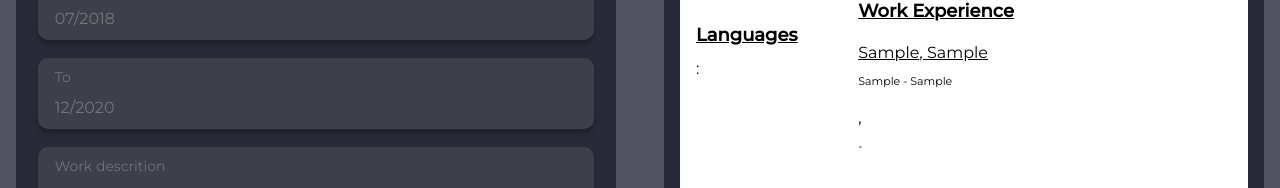
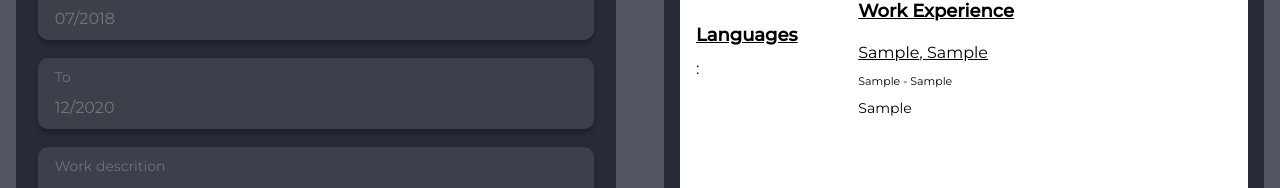
Before and after one commit to LPRegen/resume-builder, a React (Create React App) app: page /work in a window 1280 px wide. Both pictures are taken after typing "Sample", "Sample", "Sample", "Sample", "Sample" into the empty fields and a click on the button "Add". Shown: the part 342-530 px from the top of the page. Built offline with nearby package versions, Linux system fonts and the light colour scheme.

Commit message:
feat: add work description to component

```diff
--- a/src/components/Resume/Work.js
+++ b/src/components/Resume/Work.js
@@ -8,7 +8,7 @@ export default class Work extends Component {
         <Header>Work Experience</Header>
         {/* eslint-disable-next-line */}
         {this.props.work.map((work, index) => {
-          if (index !== 0) {
+          if (index !== 0 && work.title) {
             return (
               <Container key={index}>
                 <Title>
@@ -17,6 +17,7 @@ export default class Work extends Component {
                 <FromTo>
                   {work.from} - {work.to}
                 </FromTo>
+                <Description>{work.description}</Description>
               </Container>
             );
           }
@@ -49,3 +50,8 @@ const FromTo = styled.p`
   font-size: 11px;
   font-weight: lighter;
 `;
+
+const Description = styled.p`
+  font-weight: normal;
+  font-size: 14px;
+`;
```
